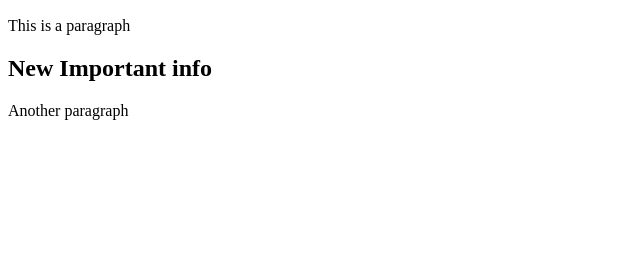
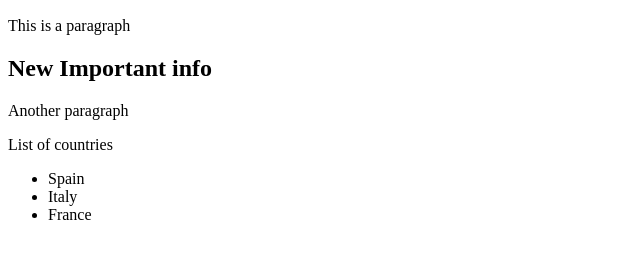
Before and after one commit to IvanCPO/ProjectGit, a plain HTML site: page index.html in a window 1280 px wide. Shown: the part 110-368 px from the top of the page, without its empty margins (0-640 px from the left). Drawn offline with Linux system fonts and the light colour scheme.

Commit message:
Creation of unordered list

```diff
--- a/index.html
+++ b/index.html
@@ -12,5 +12,11 @@
     <p> This is a paragraph</p>
     <h2>New Important info</h2>
     <p> Another paragraph</p>
+    <p> List of countries</p>
+    <ul>
+        <li>Spain</li>
+        <li>Italy</li>
+        <li>France</li>
+    </ul>
 </body>
 </html>
```
